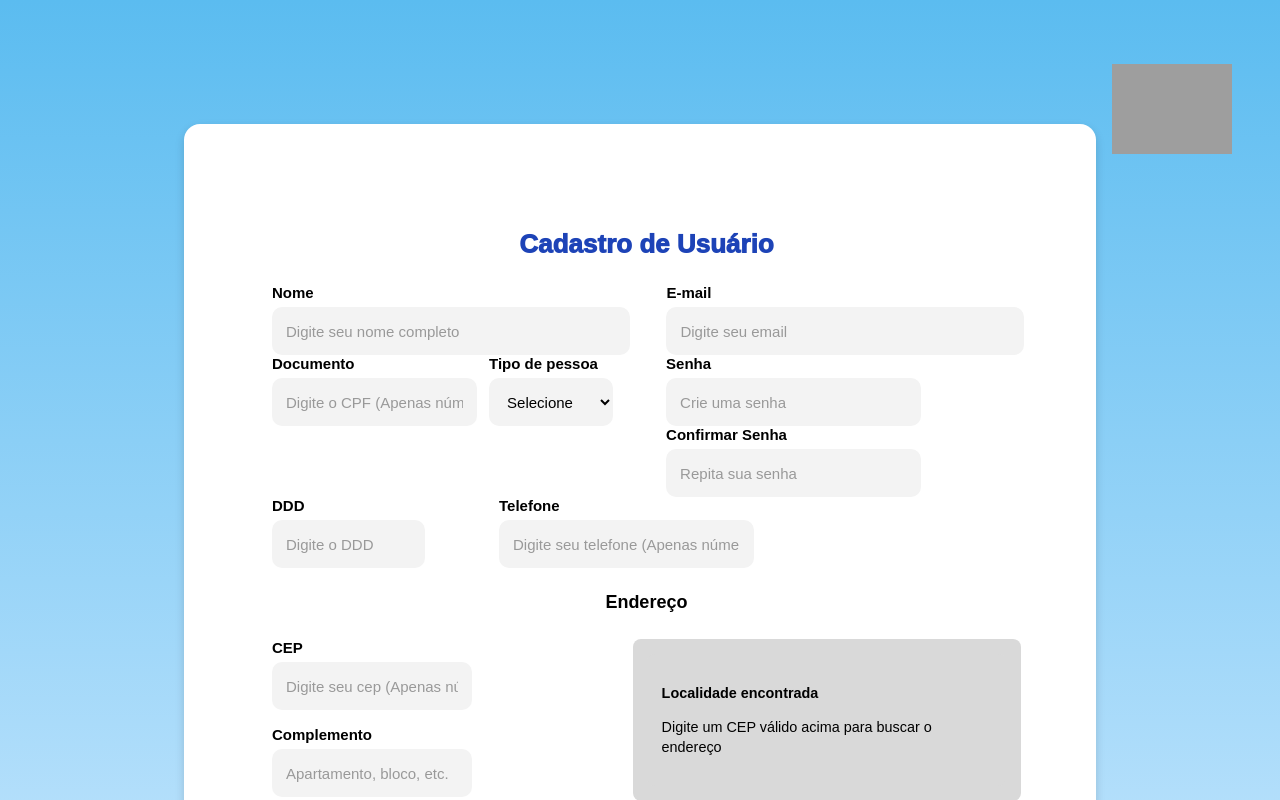
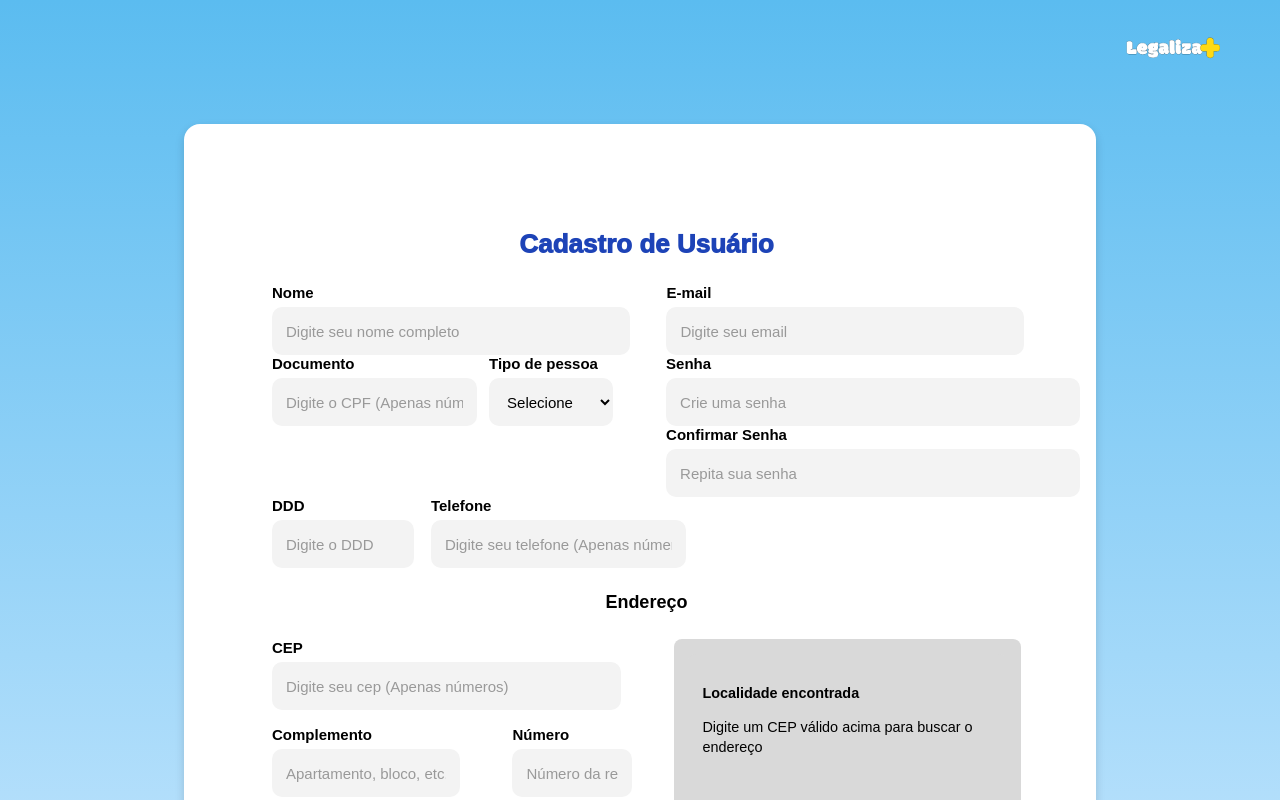
Before and after one commit to DevLuigi/LegalizaMais-Frontend, a React (Vite) app: page /register in a window 1280 px wide. Shown: the top 800 px of the page. Built offline with nearby package versions, Linux system fonts and the light colour scheme; grey boxes are pictures that could not be loaded.

Commit message:
refactor: Ajuste de layout da tela de cadastro

```diff
--- a/src/pages/user/register/index.jsx
+++ b/src/pages/user/register/index.jsx
@@ -1,6 +1,7 @@
 import Button from "../../../components/button";
+import LogoImage from '@images/logo.png';
 import ViewMain from "../../../components/view/viewMain";
-import { Container } from "./styled";
+import { Container, Logo } from "./styled";
 import { useNavigate } from "react-router-dom";
 import { toast } from "react-toastify";
 import Input from "../../../components/input";
@@ -125,20 +126,7 @@ export default function Register() {
 
   return (
     <Background>
-
-      <div style={{
-        display: "flex",
-        justifyContent: "flex-end",
-        alignItems: "flex-start",
-        width: "100%"
-      }}>
-        <img
-          src="/assets/images/logo.png"
-          alt="Logo LegalizaMais"
-          style={{ marginBottom: "1rem", marginTop: "2rem" }}
-        />
-      </div>
-
+      <Logo src={LogoImage} alt="Logo" />
       <CardBox>
         <Container>
           <Title>Cadastro de Usuário</Title>
@@ -180,7 +168,7 @@ export default function Register() {
                     value={password}
                     onChange={setPassword}
                     placeholder="Crie uma senha"
-                    width="100%" />
+                    width="170%" />
 
                   <Input
                     label="Confirmar Senha"
@@ -188,7 +176,7 @@ export default function Register() {
                     value={confirmPassword}
                     onChange={setConfirmPassword}
                     placeholder="Repita sua senha"
-                    width="100%" />
+                    width="170%" />
                 </div>
               </div>
             </div>
@@ -201,14 +189,14 @@ export default function Register() {
                   value={ddd}
                   onChange={(v) => setDdd(limitDdd(v))}
                   placeholder="Digite o DDD"
-                  width="55%"
+                  width="25%"
                 />
                 <Input
                   label="Telefone"
                   value={phone}
                   onChange={(v) => setPhone(limitPhone(v))}
                   placeholder="Digite seu telefone (Apenas números)"
-                  width="100%"
+                  width="50%"
                 />
               </div>
             </div>
@@ -232,7 +220,7 @@ export default function Register() {
                     handleCepChange(formatted);
                   }}
                   placeholder="Digite seu cep (Apenas números)"
-                  width="100%"
+                  width="210%"
                 />
               </div>
 
@@ -242,7 +230,7 @@ export default function Register() {
                   value={addressComplement}
                   onChange={setAddressComplement}
                   placeholder="Apartamento, bloco, etc."
-                  width="100%"
+                  width="35%"
                 />
 
                 <Input
@@ -250,7 +238,7 @@ export default function Register() {
                   value={addressNumber}
                   onChange={setAddressNumber}
                   placeholder="Número da residência"
-                  width="100%"
+                  width="20%"
                 />
               </div>
             </div>
--- a/src/pages/user/register/styled.js
+++ b/src/pages/user/register/styled.js
@@ -41,8 +41,8 @@ export const Container = styled.div`
   }
 
   .gridPhone {
-    display: grid;
-    grid-template-columns: 1fr 1fr;
+    display: flex;
+    gap: 10%;
   }
 
   h3 {
@@ -121,7 +121,9 @@ export const Container = styled.div`
   }
 
   #complement {
-    width: 50%;
+    display: flex;
+    width: 150%;
+    gap: 5rem;
   }
 
   #addressBox {
@@ -132,6 +134,7 @@ export const Container = styled.div`
     font-size: 0.9rem;
     color: #000;
     line-height: 1.4;
+    margin-left: 5rem;
   }
 `;
 
@@ -149,7 +152,7 @@ export const AddressBox = styled.div`
   padding: 1em;
   font-size: 0.9rem;
   color: #000;
-  line-height: 1.4;
+  height: 11rem;
 `;
 
 export const GroupButtons = styled.div`
@@ -158,3 +161,10 @@ export const GroupButtons = styled.div`
   margin-top: 1.5rem;
   gap: 1.5rem;
 `;
+
+export const Logo = styled.img`
+  position: absolute;
+  top: 20px;
+  right: 30px;
+  width: 120px;
+`;
```
